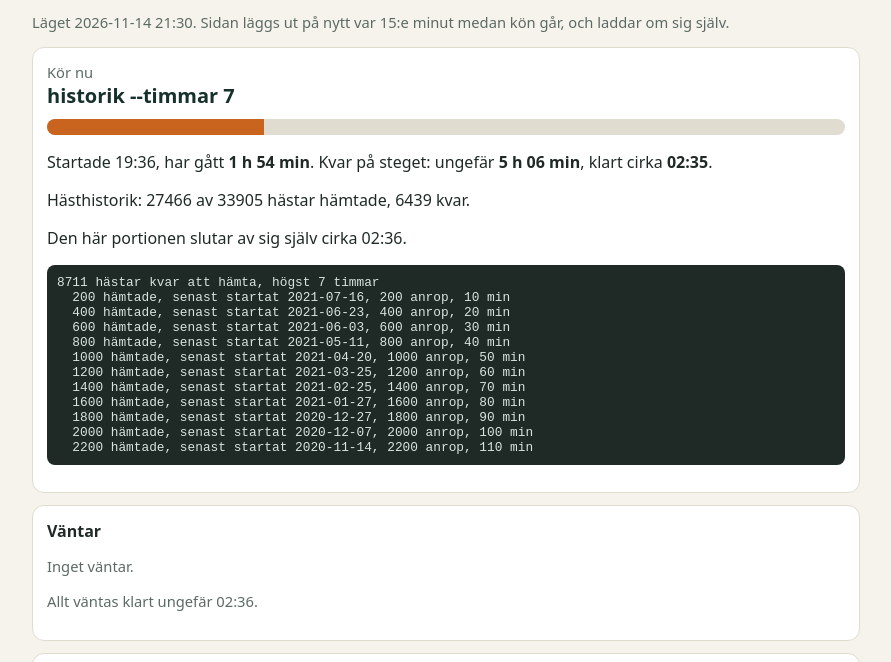
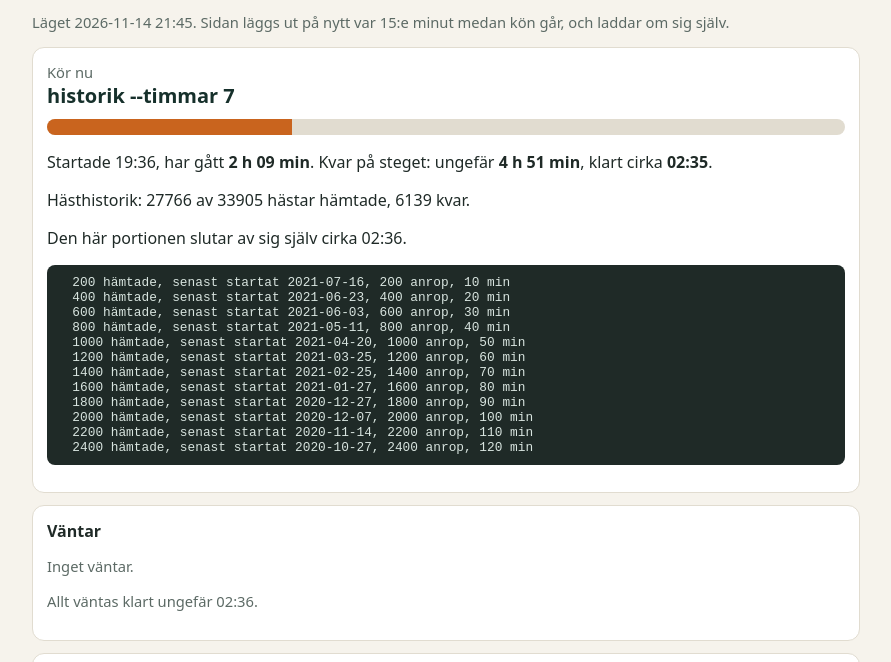
Before and after one commit to hbsportsdirector/travoraklet-stats, a plain HTML site: page natt-yeMydBbRSPAy.html in a window 1280 px wide. Shown: the part 68-730 px from the top of the page, without its empty margins (194-1085 px from the left). Drawn offline with Linux system fonts and the light colour scheme.

Commit message:
Nattkön 2026-11-14 21:45

```diff
--- a/natt-yeMydBbRSPAy.html
+++ b/natt-yeMydBbRSPAy.html
@@ -7,8 +7,7 @@ body{margin:0;font-family:system-ui,Segoe UI,Roboto,sans-serif;background:var(--
 .bar div{height:100%;background:var(--o)}.mut{color:#5c6a65;font-size:.92rem}.warn{color:#a3271b;font-weight:600}
 table{border-collapse:collapse;width:100%}td{padding:5px 8px 5px 0;border-bottom:1px solid var(--line);vertical-align:top}
 td.r{text-align:right;white-space:nowrap}code{overflow-wrap:anywhere}
-pre{background:#1f2a27;color:#d8e4df;padding:10px;border-radius:8px;overflow:auto;font-size:.8rem;white-space:pre-wrap}</style></head><body><div class='wrap'><h1>Nattkön</h1><p class='mut'>Läget 2026-11-14 21:30. Sidan läggs ut på nytt var 15:e minut medan kön går, och laddar om sig själv.</p><div class='card'><div class='mut'>Kör nu</div><div class='big'>historik --timmar 7</div><div class='bar'><div style='width:27.2%'></div></div><p>Startade 19:36, har gått <b>1 h 54 min</b>. Kvar på steget: ungefär <b>5 h 06 min</b>, klart cirka <b>02:35</b>.</p><p>Hästhistorik: 27466 av 33905 hästar hämtade, 6439 kvar.</p><p>Den här portionen slutar av sig själv cirka 02:36.</p><pre>8711 hästar kvar att hämta, högst 7 timmar
-  200 hämtade, senast startat 2021-07-16, 200 anrop, 10 min
+pre{background:#1f2a27;color:#d8e4df;padding:10px;border-radius:8px;overflow:auto;font-size:.8rem;white-space:pre-wrap}</style></head><body><div class='wrap'><h1>Nattkön</h1><p class='mut'>Läget 2026-11-14 21:45. Sidan läggs ut på nytt var 15:e minut medan kön går, och laddar om sig själv.</p><div class='card'><div class='mut'>Kör nu</div><div class='big'>historik --timmar 7</div><div class='bar'><div style='width:30.7%'></div></div><p>Startade 19:36, har gått <b>2 h 09 min</b>. Kvar på steget: ungefär <b>4 h 51 min</b>, klart cirka <b>02:35</b>.</p><p>Hästhistorik: 27766 av 33905 hästar hämtade, 6139 kvar.</p><p>Den här portionen slutar av sig själv cirka 02:36.</p><pre>  200 hämtade, senast startat 2021-07-16, 200 anrop, 10 min
   400 hämtade, senast startat 2021-06-23, 400 anrop, 20 min
   600 hämtade, senast startat 2021-06-03, 600 anrop, 30 min
   800 hämtade, senast startat 2021-05-11, 800 anrop, 40 min
@@ -18,4 +17,5 @@ pre{background:#1f2a27;color:#d8e4df;padding:10px;border-radius:8px;overflow:aut
   1600 hämtade, senast startat 2021-01-27, 1600 anrop, 80 min
   1800 hämtade, senast startat 2020-12-27, 1800 anrop, 90 min
   2000 hämtade, senast startat 2020-12-07, 2000 anrop, 100 min
-  2200 hämtade, senast startat 2020-11-14, 2200 anrop, 110 min</pre></div><div class='card'><b>Väntar</b><p class='mut'>Inget väntar.</p><p class='mut'>Allt väntas klart ungefär 02:36.</p></div><div class='card'><b>Senast klart</b><table><tr><td><code>historik --timmar 7</code></td><td class='r'>7 h 00 min</td><td class='r'>OK</td></tr><tr><td><code>backtest_systems</code></td><td class='r'>2 h 49 min</td><td class='r'>OK</td></tr><tr><td><code>historik --timmar 7</code></td><td class='r'>7 h 01 min</td><td class='r'>OK</td></tr><tr><td><code>historik --timmar 7</code></td><td class='r'>7 h 00 min</td><td class='r'>OK</td></tr><tr><td><code>model --utan h_last_open_rel,h_last_close_rel,h_last_front_pace,field_ … plit_kick5,rank_split,track_id</code></td><td class='r'>2 h 09 min</td><td class='r'>OK</td></tr><tr><td><code>model --utan h_last_open_rel,h_last_close_rel,h_last_front_pace,field_ … plit_kick5,rank_split,track_id</code></td><td class='r'>0 min</td><td class='r warn'>FEL</td></tr></table></div></div></body></html>
+  2200 hämtade, senast startat 2020-11-14, 2200 anrop, 110 min
+  2400 hämtade, senast startat 2020-10-27, 2400 anrop, 120 min</pre></div><div class='card'><b>Väntar</b><p class='mut'>Inget väntar.</p><p class='mut'>Allt väntas klart ungefär 02:36.</p></div><div class='card'><b>Senast klart</b><table><tr><td><code>historik --timmar 7</code></td><td class='r'>7 h 00 min</td><td class='r'>OK</td></tr><tr><td><code>backtest_systems</code></td><td class='r'>2 h 49 min</td><td class='r'>OK</td></tr><tr><td><code>historik --timmar 7</code></td><td class='r'>7 h 01 min</td><td class='r'>OK</td></tr><tr><td><code>historik --timmar 7</code></td><td class='r'>7 h 00 min</td><td class='r'>OK</td></tr><tr><td><code>model --utan h_last_open_rel,h_last_close_rel,h_last_front_pace,field_ … plit_kick5,rank_split,track_id</code></td><td class='r'>2 h 09 min</td><td class='r'>OK</td></tr><tr><td><code>model --utan h_last_open_rel,h_last_close_rel,h_last_front_pace,field_ … plit_kick5,rank_split,track_id</code></td><td class='r'>0 min</td><td class='r warn'>FEL</td></tr></table></div></div></body></html>
```
